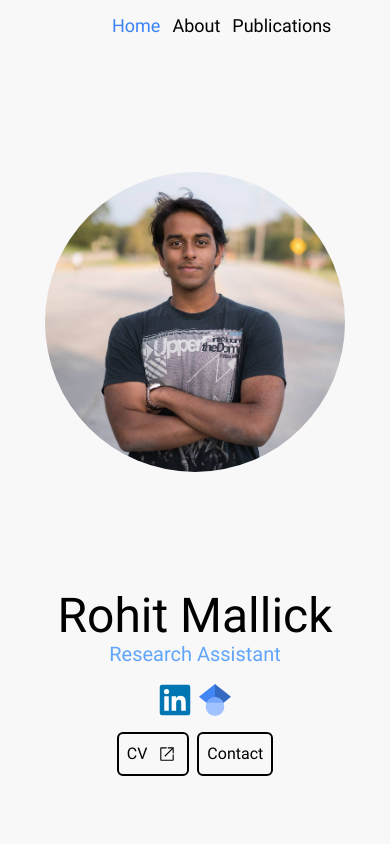
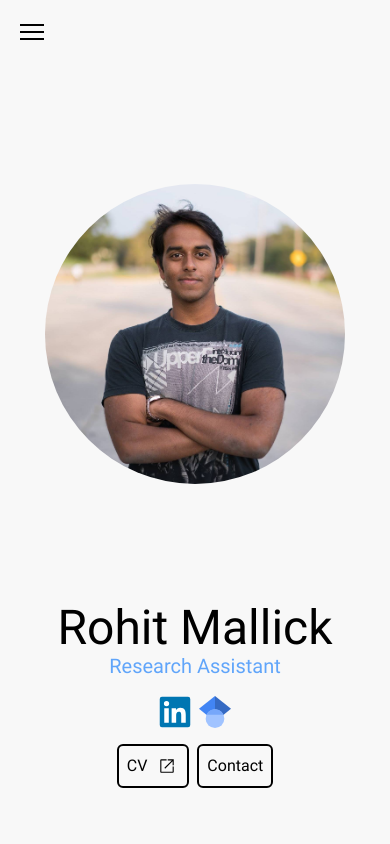
Before and after one commit to JaeGif/Rohit_Portfolio, a Next.js app: page / in a window 390 px wide. Shown: the top 844 px of the page. Built offline with nearby package versions, Linux system fonts and the light colour scheme.

Commit message:
header is mobile responsive

```diff
--- a/src/components/header/Header.tsx
+++ b/src/components/header/Header.tsx
@@ -8,22 +8,31 @@ import useMediaQuery from '@/hooks/useMediaQuery';
 function Header() {
   const router = useRouter();
   const [urlParam, setUrlParam] = useState('/');
-  const isMobile = useMediaQuery('max-width: 768px');
+  const isMobile = useMediaQuery('(max-width: 768px)');
+  const [isOpen, setIsOpen] = useState(false);
+
   useEffect(() => {
     if (router.isReady) {
       setUrlParam(router.route);
     }
   }, [router]);
-  const [isOpen, setIsOpen] = useState(isMobile ? false : true);
   const toggleMenu = () => {
+    console.log('tog');
     setIsOpen((prev) => !prev);
+    console.log(isOpen);
   };
   return (
-    <header className='w-full flex px-28 py-3 justify-between'>
+    <header className='relative w-full flex md:px-28 md:py-3 justify-between'>
       {isMobile ? (
-        <div className='bg-black'>
+        isOpen ? (
+          <div className='h-screen w-screen fixed top-0 left-0'>
+            <Navigation toggleMenu={toggleMenu} isOpen={isOpen} />
+          </div>
+        ) : (
+          <div className='w-full p-3 flex'>
+            <div className='hover:bg-gray-200 rounded-md p-1'>
               <svg
-            className='hover:cursor-pointer'
+                className='hover:cursor-pointer hover:bg-gray-200 rounded-sm'
                 onClick={() => toggleMenu()}
                 xmlns='http://www.w3.org/2000/svg'
                 height='32'
@@ -36,6 +45,8 @@ function Header() {
                 />
               </svg>
             </div>
+          </div>
+        )
       ) : (
         <Navigation isOpen={isOpen} />
       )}
--- a/src/components/header/Navigation.tsx
+++ b/src/components/header/Navigation.tsx
@@ -2,11 +2,13 @@ import React from 'react';
 import { useState, useEffect } from 'react';
 import { useRouter } from 'next/router';
 import Link from 'next/link';
+import Socials from '../about/Socials';
 
 type NavigationProps = {
   isOpen: boolean;
+  toggleMenu?: Function;
 };
-function Navigation({ isOpen = true }: NavigationProps) {
+function Navigation({ isOpen = false, toggleMenu }: NavigationProps) {
   const router = useRouter();
   const [urlParam, setUrlParam] = useState('/');
 
@@ -15,28 +17,42 @@ function Navigation({ isOpen = true }: NavigationProps) {
       setUrlParam(router.route);
     }
   }, [router]);
-
   return (
     <nav
       className={
-        isOpen ? 'flex w-1/3 justify-start gap-3 md:gap-8 text-lg' : 'hidden'
+        isOpen
+          ? 'flex flex-col w-full h-full bg-white z-50 justify-center items-center gap-10 md:gap-8 text-2xl'
+          : 'flex w-1/3 justify-start gap-3 md:gap-8 text-lg'
       }
     >
-      <Link className={urlParam === '/' ? 'text-blue-500' : ''} href={'/'}>
+      <Link
+        onClick={() => {
+          toggleMenu && toggleMenu();
+        }}
+        className={urlParam === '/' ? 'text-blue-500' : ''}
+        href={'/'}
+      >
         Home
       </Link>
       <Link
+        onClick={() => {
+          toggleMenu && toggleMenu();
+        }}
         href={'/about'}
         className={urlParam === '/about' ? 'text-blue-500' : ''}
       >
         About
       </Link>
       <Link
+        onClick={() => {
+          toggleMenu && toggleMenu();
+        }}
         className={urlParam === '/publications' ? 'text-blue-500' : ''}
         href={'/publications'}
       >
         Publications
       </Link>
+      {isOpen && <Socials />}
     </nav>
   );
 }
```
Lines whose indentation alone changed are shown as unchanged.
